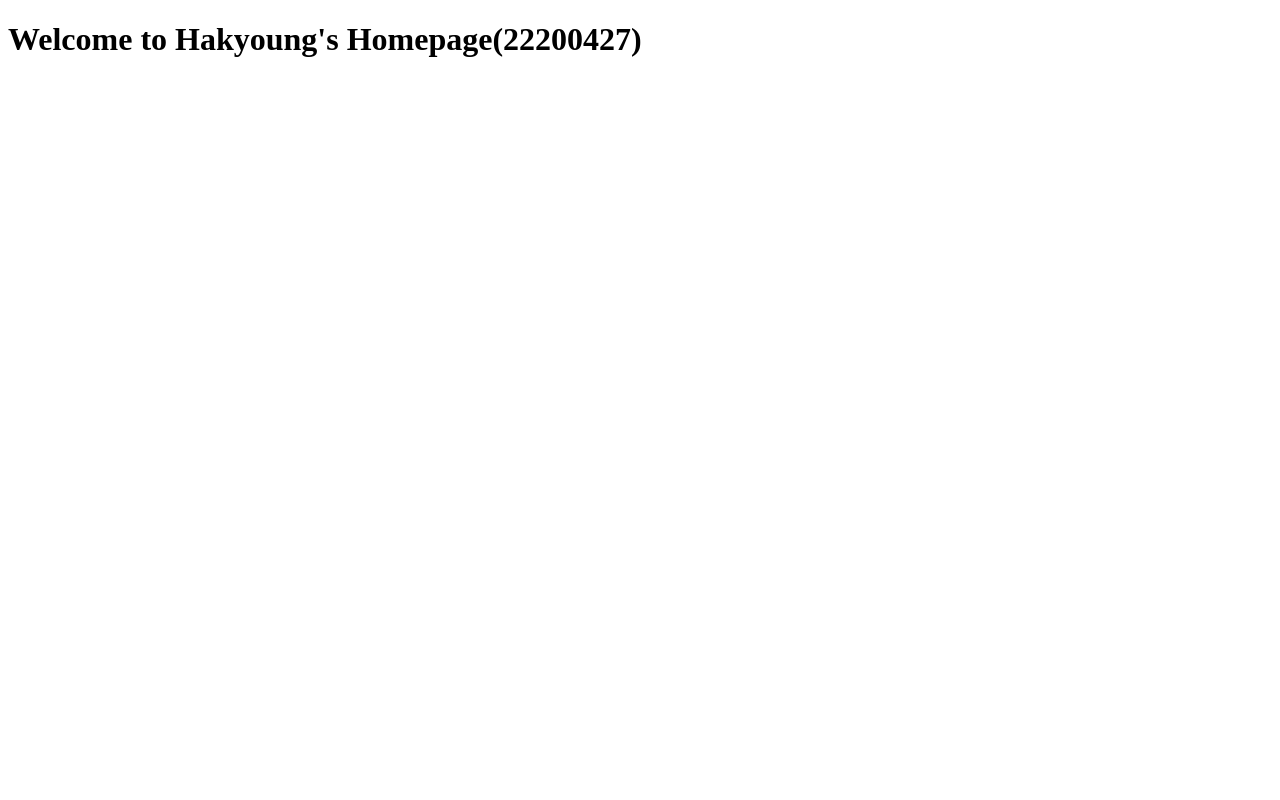
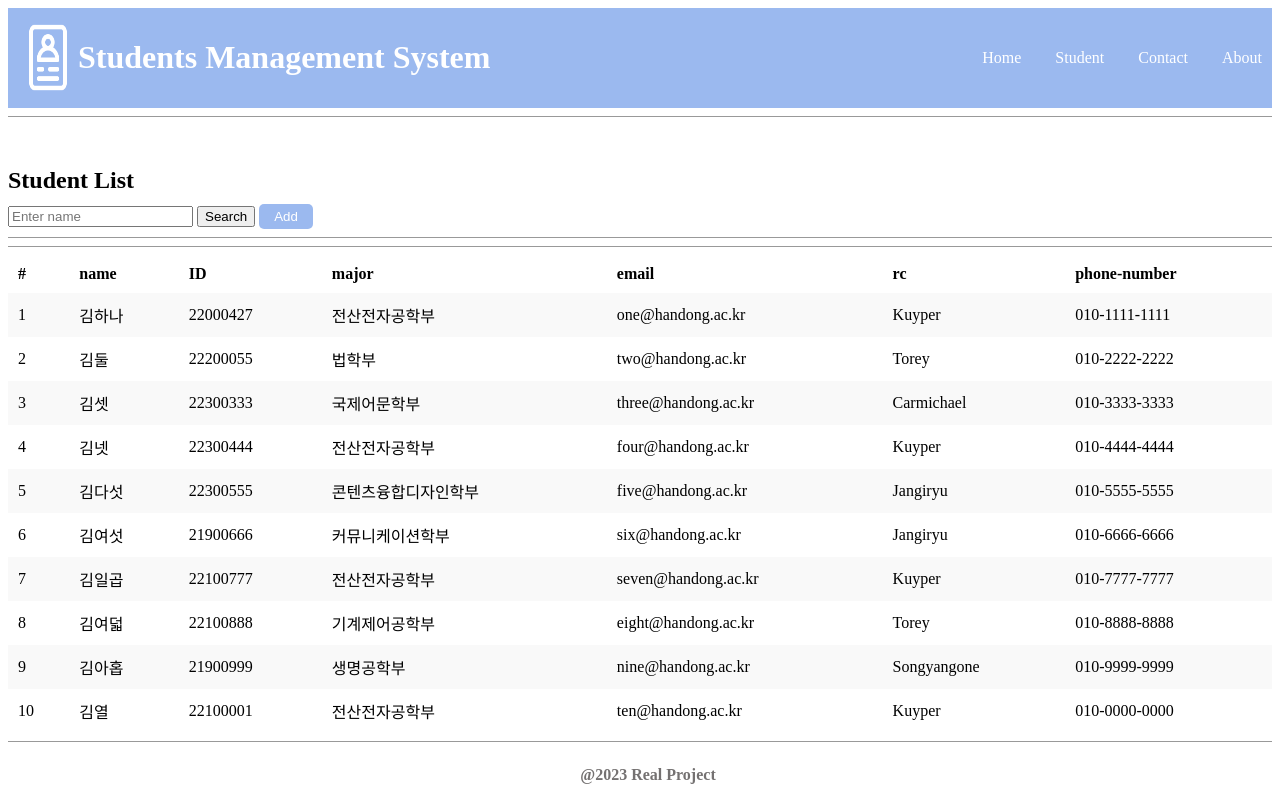
Before and after one commit to Hakyoungan/2023PP_Project2_final, a plain HTML site: page index.html in a window 1280 px wide. Drawn offline with Linux system fonts and the light colour scheme.

Commit message:
create index.html

```diff
--- a/index.html
+++ b/index.html
@@ -3,9 +3,137 @@
 <head>
     <meta charset="UTF-8">
     <meta name="viewport" content="width=device-width, initial-scale=1.0">
-    <title>Document</title>
+    <title>Student Data</title>
+    <link rel="stylesheet" href="my.css">
 </head>
 <body>
-    <h1>Welcome to Hakyoung's Homepage(22200427)</h1>
+    <div class="header">
+        <img src="studentcard.png" alt="로고 이미지" class="logo">
+        <h1 class="system-title">Students Management System</h1>
+        <nav class="navigation">
+        <a href="#">Home</a>
+        <a href="#">Student</a>
+        <a href="#">Contact</a>
+        <a href="#">About</a>
+        </nav>
+    </div>
+    <hr>
+    <h2>Student List</h2>
+    <div class="search-bar">
+        <input type="text" id="name" placeholder="Enter name">
+        <button class="search-button">Search</button>
+        <button class="add-button" onclick="window.location.href='add.html'">Add</button>
+    </div>
+
+
+    <hr>
+    <hr>
+    <table>
+        <thead>
+            <tr>
+                <th>#</th>
+                <th>name</th>
+                <th>ID</th>
+                <th>major</th>
+                <th>email</th>
+                <th>rc</th>
+                <th>phone-number</th>
+            </tr>
+        </thead>
+        <tbody>
+            <tr>
+                <td>1</td>
+                <td>김하나</td>
+                <td>22000427</td>
+                <td>전산전자공학부</td>
+                <td>one@handong.ac.kr</td>
+                <td>Kuyper</td>
+                <td>010-1111-1111</td>
+            </tr>
+            <tr>
+                <td>2</td>
+                <td>김둘</td>
+                <td>22200055</td>
+                <td>법학부</td>
+                <td>two@handong.ac.kr</td>
+                <td>Torey</td>
+                <td>010-2222-2222</td>
+            </tr>
+            <tr>
+                <td>3</td>
+                <td>김셋</td>
+                <td>22300333</td>
+                <td>국제어문학부</td>
+                <td>three@handong.ac.kr</td>
+                <td>Carmichael</td>
+                <td>010-3333-3333</td>
+            </tr>
+            <tr>
+                <td>4</td>
+                <td>김넷</td>
+                <td>22300444</td>
+                <td>전산전자공학부</td>
+                <td>four@handong.ac.kr</td>
+                <td>Kuyper</td>
+                <td>010-4444-4444</td>
+            </tr>
+            <tr>
+                <td>5</td>
+                <td>김다섯</td>
+                <td>22300555</td>
+                <td>콘텐츠융합디자인학부</td>
+                <td>five@handong.ac.kr</td>
+                <td>Jangiryu</td>
+                <td>010-5555-5555</td>
+            </tr>
+            <tr>
+                <td>6</td>
+                <td>김여섯</td>
+                <td>21900666</td>
+                <td>커뮤니케이션학부</td>
+                <td>six@handong.ac.kr</td>
+                <td>Jangiryu</td>
+                <td>010-6666-6666</td>
+            </tr>
+            <tr>
+                <td>7</td>
+                <td>김일곱</td>
+                <td>22100777</td>
+                <td>전산전자공학부</td>
+                <td>seven@handong.ac.kr</td>
+                <td>Kuyper</td>
+                <td>010-7777-7777</td>
+            </tr>
+            <tr>
+                <td>8</td>
+                <td>김여덟</td>
+                <td>22100888</td>
+                <td>기계제어공학부</td>
+                <td>eight@handong.ac.kr</td>
+                <td>Torey</td>
+                <td>010-8888-8888</td>
+            </tr>
+            <tr>
+                <td>9</td>
+                <td>김아홉</td>
+                <td>21900999</td>
+                <td>생명공학부</td>
+                <td>nine@handong.ac.kr</td>
+                <td>Songyangone</td>
+                <td>010-9999-9999</td>
+            </tr>
+            <tr>
+                <td>10</td>
+                <td>김열</td>
+                <td>22100001</td>
+                <td>전산전자공학부</td>
+                <td>ten@handong.ac.kr</td>
+                <td>Kuyper</td>
+                <td>010-0000-0000</td>
+            </tr>
+        </tbody>
+    </table>
+        <p class="real-project">@2023 Real Project</p>
+        <hr>
 </body>
 </html>
--- /dev/null
+++ b/my.css
@@ -0,0 +1,106 @@
+
+.header {
+    background-color: rgba(138, 174, 237, 0.853);
+    color: white;
+    display: flex;
+    align-items: center;
+    padding: 10px;
+}
+
+.header a {
+    text-decoration: none;
+    color: white;
+    margin-left: 30px;
+}
+
+.logo {
+    width: 60px;
+    height: 75px;
+    filter: brightness(0) invert(1);
+}
+
+.navigation {
+    margin-left: auto; /* Push the title to the right to create space between title and links */
+}
+
+hr{
+    border:none;
+    border-top:1px solid #6b60606a
+}
+
+h2 {
+    margin-top: 50px;
+    margin-bottom:10px;
+}
+
+.add-button {
+    background-color: rgba(138, 174, 237, 0.853);
+    color: white;
+    border: none;
+    padding: 5px 15px;
+    border-radius: 5px;
+}
+
+.add-button:hover {
+    background-color: #4874ce;
+}
+
+
+
+table {
+    width: 100%;
+    border-collapse: collapse;
+}
+
+thead {
+    background-color: #ffffff;
+}
+
+tbody tr:nth-child(even) {
+    background-color: #ffffff;
+}
+
+tbody tr:nth-child(odd) {
+    background-color: #f9f9f9;
+}
+
+th, td {
+    padding: 10px;
+    text-align: left;
+}
+
+table, th, td {
+    border: none;
+}
+
+.real-project {
+    color: #747171; /* Set the text color to gray */
+    font-weight: bold; /* Make the text bold */
+    position: absolute;
+    bottom: 0; /* Position at the bottom of the page */
+    text-align: center; /* Center-align the content */
+    width: 100%; /* Ensure it spans the full width of the container */
+}
+
+hr {
+    border: none;
+    border-top: 1px solid #999; /* Set a horizontal line with a light gray color */
+    width: 100%; /* Ensure it spans the full width of the container */
+}
+
+
+@media (max-width: 768px) {
+    .header {
+        display: block; /* Change header to a block-level element for mobile */
+        text-align: center; /* Center-align the content */
+    }
+
+    .header a {
+        display: inline; /* Display navigation links as inline elements for mobile */
+        margin: 10px; /* Add spacing between the links */
+    }
+
+    .system-title {
+        margin-right: 0; /* Remove the right margin for mobile */
+    }
+}
```
Also changed, not shown: add.html (+94 -0 lines), student.png (added), studentcard.png (added).
